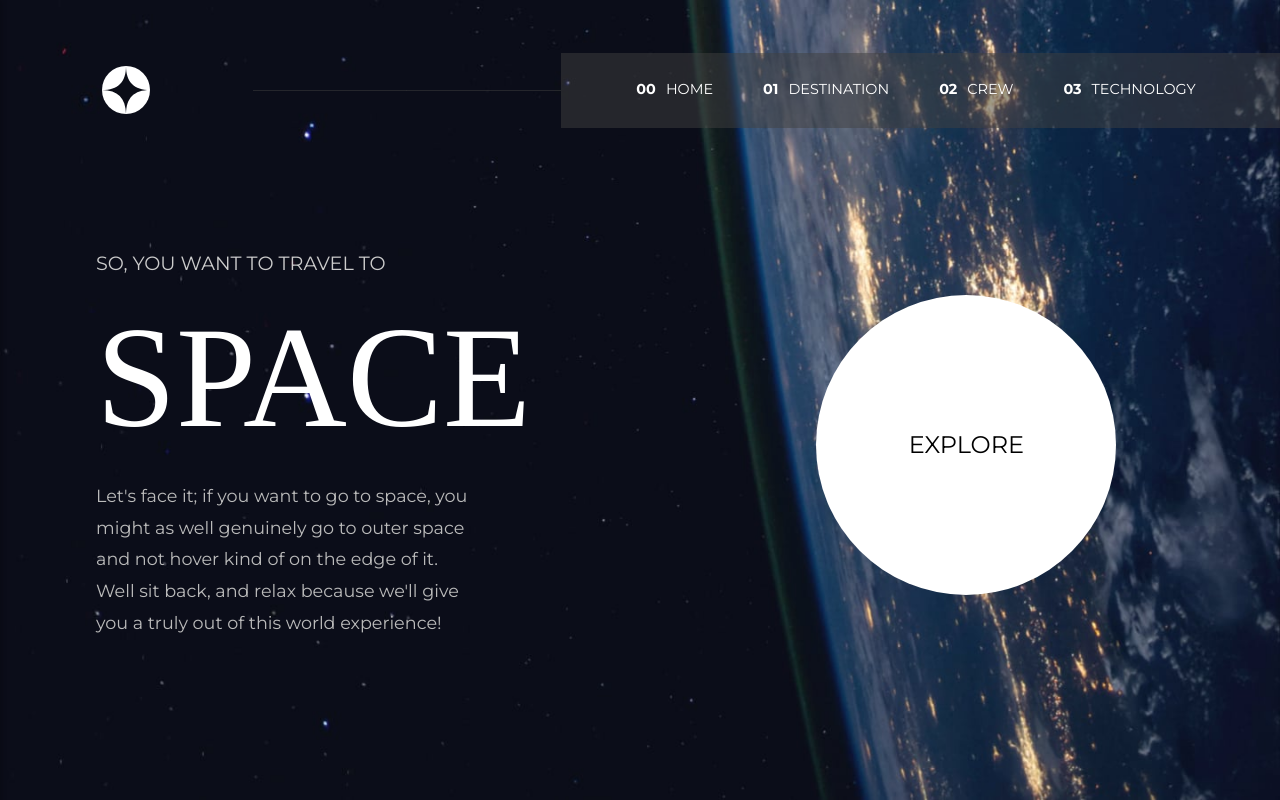
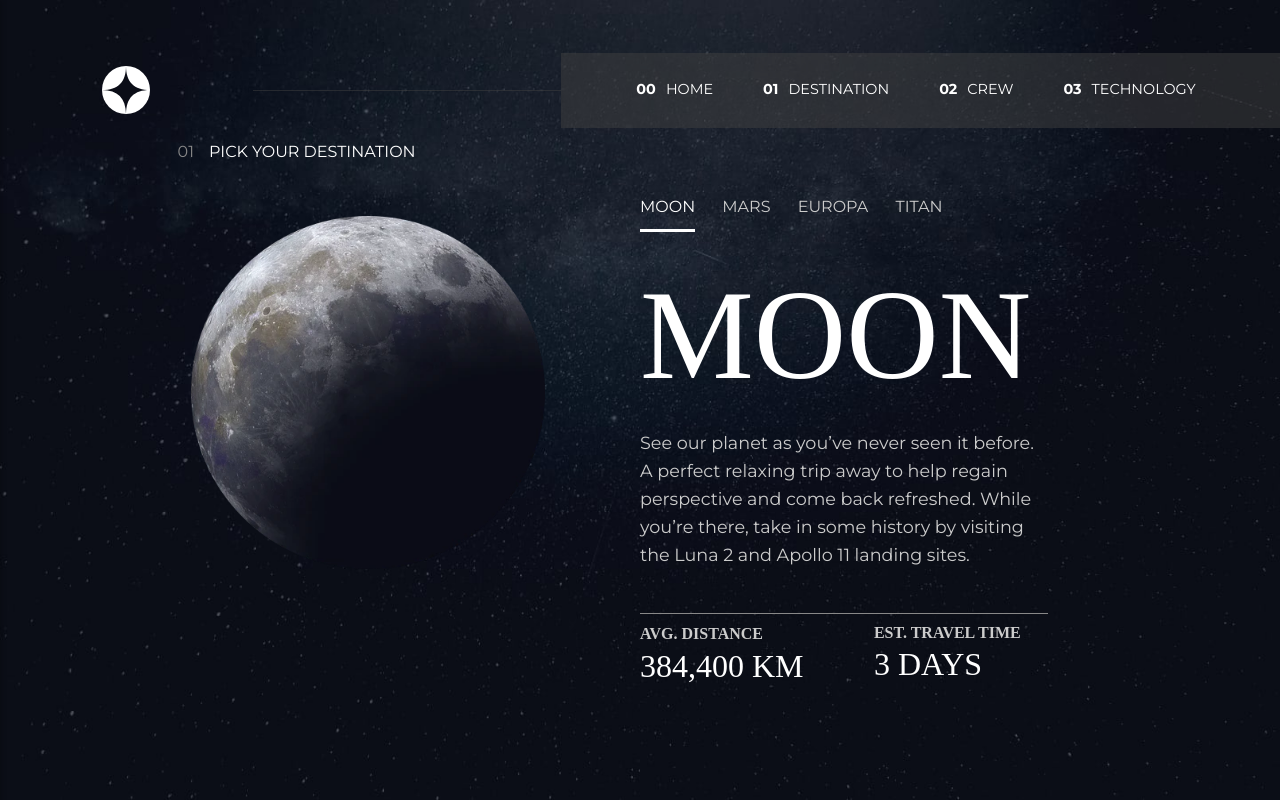
Before and after one commit to darrk-heart/space-voyage-hub_final, a React (Create React App) app: page / in a window 1280 px wide. Shown: the top 800 px of the page. Built offline with nearby package versions, Linux system fonts and the light colour scheme; a web font is replaced by a local one.

Commit message:
destination done

```diff
--- a/src/App.js
+++ b/src/App.js
@@ -6,7 +6,7 @@ import Crew from "./Components/Crew/Crew";
 import Technology from "./Components/Technology/Technology";
 
 function App() {
-  const [activeComponent, setActiveComponent] = useState("Home");
+  const [activeComponent, setActiveComponent] = useState("Destination");
 
   const renderComponent = () => {
     switch (activeComponent) {
--- a/src/Components/Destination/Destination.jsx
+++ b/src/Components/Destination/Destination.jsx
@@ -58,8 +58,16 @@ function Destination({ setActiveComponent }) {
               <>
                 <h1>{selectedDestination.name.toUpperCase()}</h1>
                 <p>{selectedDestination.description}</p>
-                <h5>AVG. DISTANCE</h5>
-                <h3>{selectedDestination.distance.toUpperCase()}</h3>
+                <div className={styles.tsw}>
+                  <div>
+                    <h5>AVG. DISTANCE</h5>
+                    <h3>{selectedDestination.distance.toUpperCase()}</h3>
+                  </div>
+                  <div>
+                    <h5>EST. TRAVEL TIME</h5>
+                    <h3>{selectedDestination.travel.toUpperCase()}</h3>
+                  </div>
+                </div>
               </>
             )}
           </div>
--- a/src/Components/Destination/Destination.module.css
+++ b/src/Components/Destination/Destination.module.css
@@ -59,8 +59,13 @@
   border-bottom: 3px solid white;
   color: white;
 }
+.secondText li:hover {
+  /* border-bottom: 3px solid white; */
+  cursor: pointer;
+  color: white;
+}
 .secondText h1 {
-  font-size: 3, 8rem;
+  font-size: 3 rem;
   margin: 10px 0 0 0;
   font-weight: 100;
 }
@@ -74,7 +79,6 @@
 }
 .secondText h5 {
   color: #cccccc;
-  margin: 0;
   font-size: 1rem;
   margin: 5% 0;
 }
@@ -83,3 +87,53 @@
   font-size: 2rem;
   font-weight: 100;
 }
+
+@media (min-width: 1024px) {
+  .background {
+    background-image: url("../../assets/destination/background-destination-desktop.jpg");
+  }
+  .text {
+    flex-direction: row;
+  }
+  .firstText {
+    width: 50%;
+    display: block;
+  }
+  .topic {
+    justify-content: left;
+    margin-left: 15%;
+  }
+  .secondText {
+    width: 50%;
+    text-align: left;
+    margin-top: 5%;
+  }
+  .firstText img {
+    width: 65%;
+    margin: 10% 0;
+  }
+  .secondText ul {
+    justify-content: left;
+  }
+  .secondText li {
+    margin-right: 5%;
+  }
+  .secondText p {
+    width: 75%;
+  }
+  .secondText h1 {
+    font-size: 8rem;
+    margin: 30px 0 20px 0;
+  }
+  .secondText p {
+    font-family: "Montserrat", sans-serif;
+  }
+  .secondText h5 {
+    margin: 7% 0 3% 0;
+  }
+  .tsw {
+    width: 70%;
+    display: flex;
+    justify-content: space-between;
+  }
+}
```
